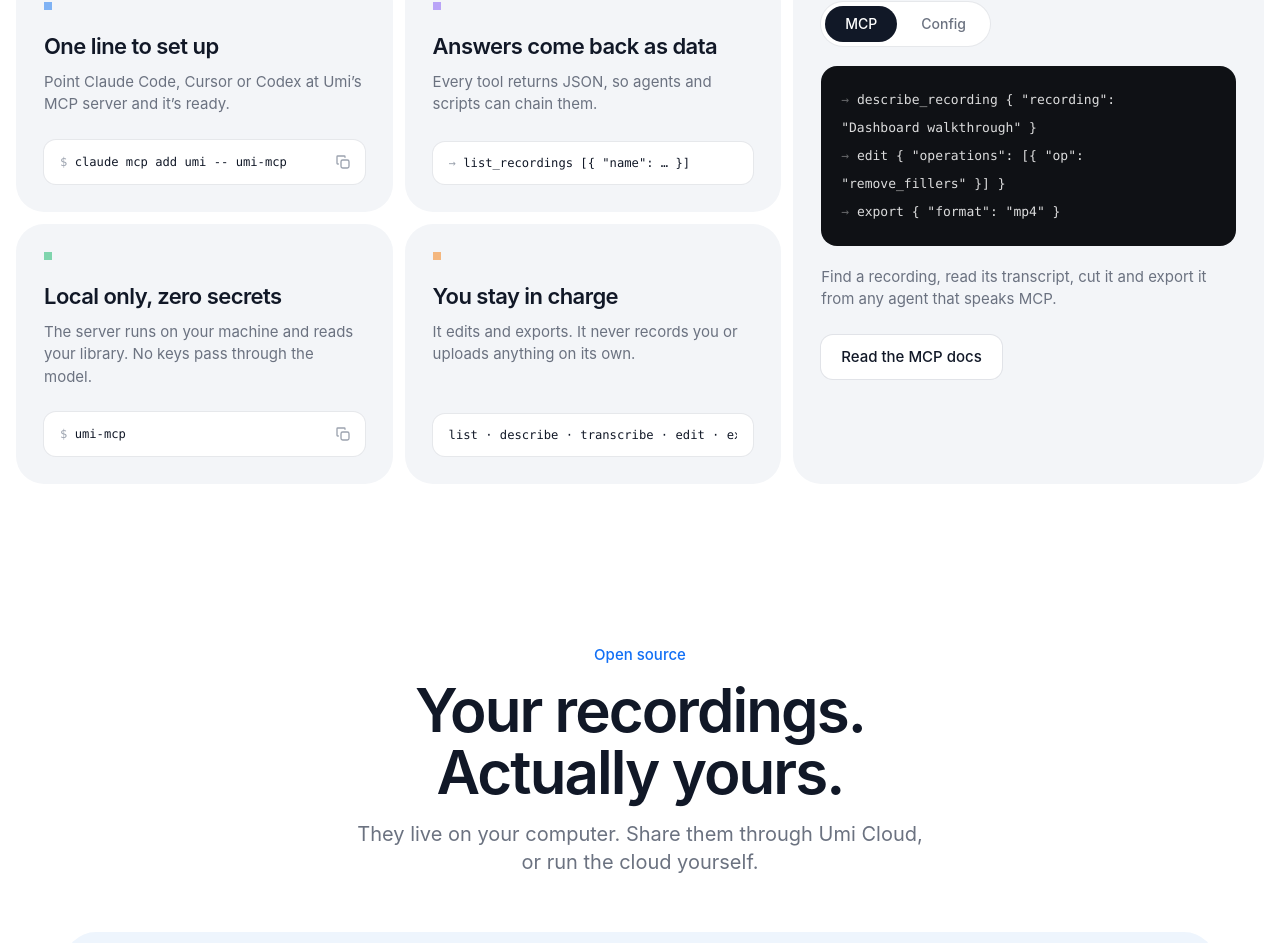
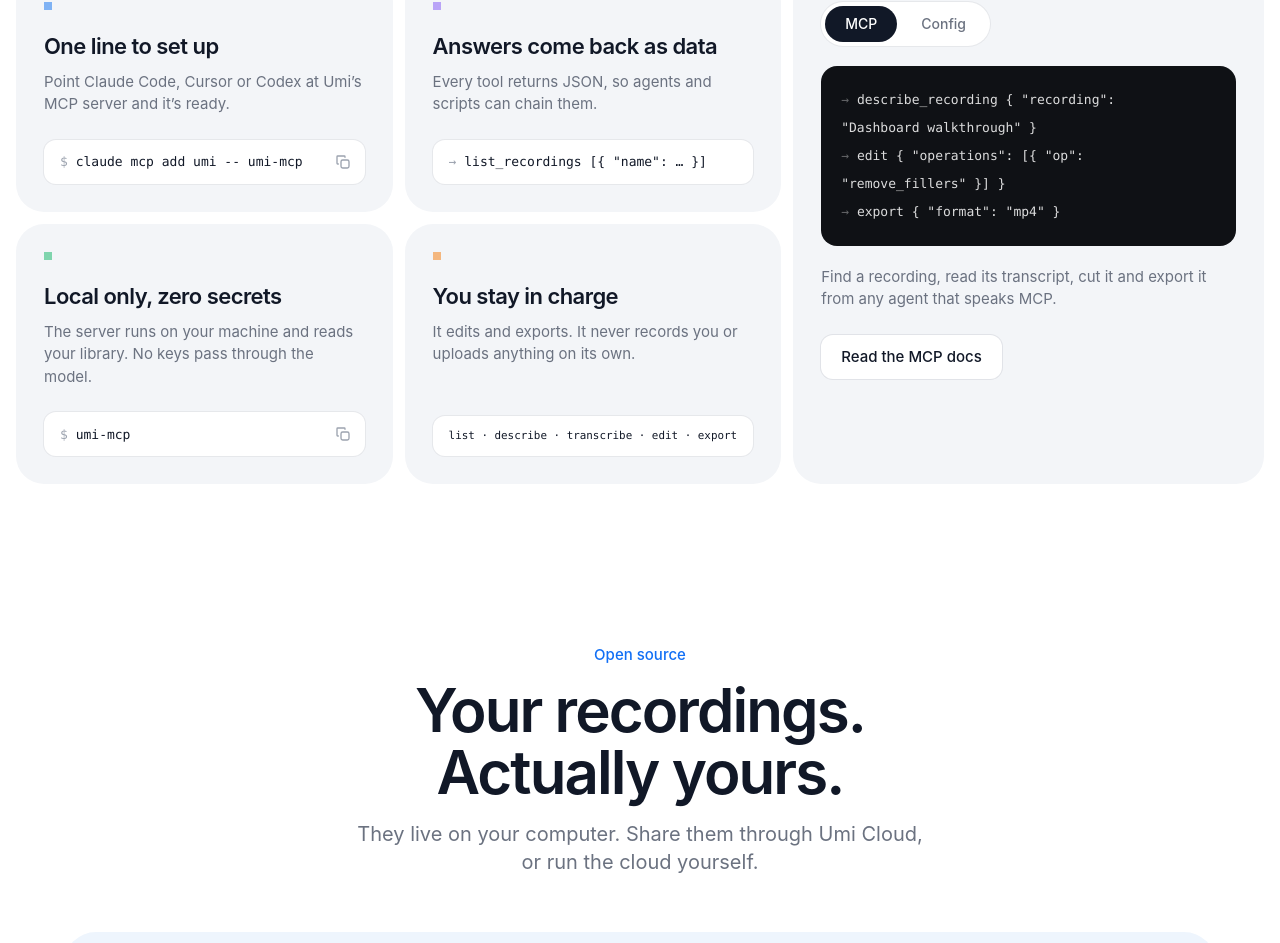
Before and after one commit to huseyinsezeryildirim/umi, a Next.js app in the folder apps/site/: page / in a window 1280 px wide. Shown: the part 8379-9322 px from the top of the page. Built offline with nearby package versions, Linux system fonts and the light colour scheme.

Commit message:
Landing: command lines shrink to fit their box at every width

```diff
--- a/apps/site/components/Sections.tsx
+++ b/apps/site/components/Sections.tsx
@@ -582,10 +582,10 @@
                 <p className="mt-2 flex-1 text-[15px] text-muted">{k.text}</p>
                 <div className={`mt-6 flex items-center gap-2 rounded-xl bg-white py-1.5 pl-4 font-mono text-[13px] text-ink shadow-[0_0_0_1px_rgb(17_24_39/0.06)] ${k.cmd.startsWith("$ ") ? "pr-1.5" : "pr-4"}`}>
                   {/* One line always: the text gets smaller instead of wrapping. */}
-                  <p className="min-w-0 flex-1 overflow-hidden py-1.5 text-[clamp(10px,0.95vw,13px)] whitespace-nowrap">
+                  <FitLine className="min-w-0 flex-1 py-1.5">
                     <span className="text-faint">{k.cmd.slice(0, 2).trim() === "$" || k.cmd.startsWith("→") ? k.cmd.slice(0, 2) : ""}</span>
                     {k.cmd.startsWith("$ ") || k.cmd.startsWith("→ ") ? k.cmd.slice(2) : k.cmd}
-                  </p>
+                  </FitLine>
                   {k.cmd.startsWith("$ ") && <CopyButton text={k.cmd.slice(2)} />}
                 </div>
               </div>
@@ -699,3 +699,31 @@
     </section>
   );
 }
+
+/** One line of text that gets smaller (down to 8 px) until it fits its box, never wraps. */
+function FitLine({ className, children }: { className?: string; children: React.ReactNode }) {
+  const box = useRef<HTMLParagraphElement>(null);
+  const [size, setSize] = useState(13);
+  useEffect(() => {
+    const el = box.current;
+    if (!el) return;
+    const fit = () => {
+      // Text width grows with the font size: its width at 13 px, from the width now.
+      const now = parseFloat(getComputedStyle(el).fontSize) || 13;
+      const natural = (el.scrollWidth * 13) / now;
+      if (!el.clientWidth || !natural) return;
+      setSize(Math.max(8, Math.min(13, Math.floor(((13 * el.clientWidth) / natural) * 10) / 10)));
+    };
+    fit();
+    const ro = new ResizeObserver(fit);
+    ro.observe(el);
+    // The monospace font may arrive after the first measurement.
+    void document.fonts?.ready.then(fit);
+    return () => ro.disconnect();
+  }, []);
+  return (
+    <p ref={box} className={`overflow-hidden whitespace-nowrap ${className ?? ""}`} style={{ fontSize: size }}>
+      {children}
+    </p>
+  );
+}
```
